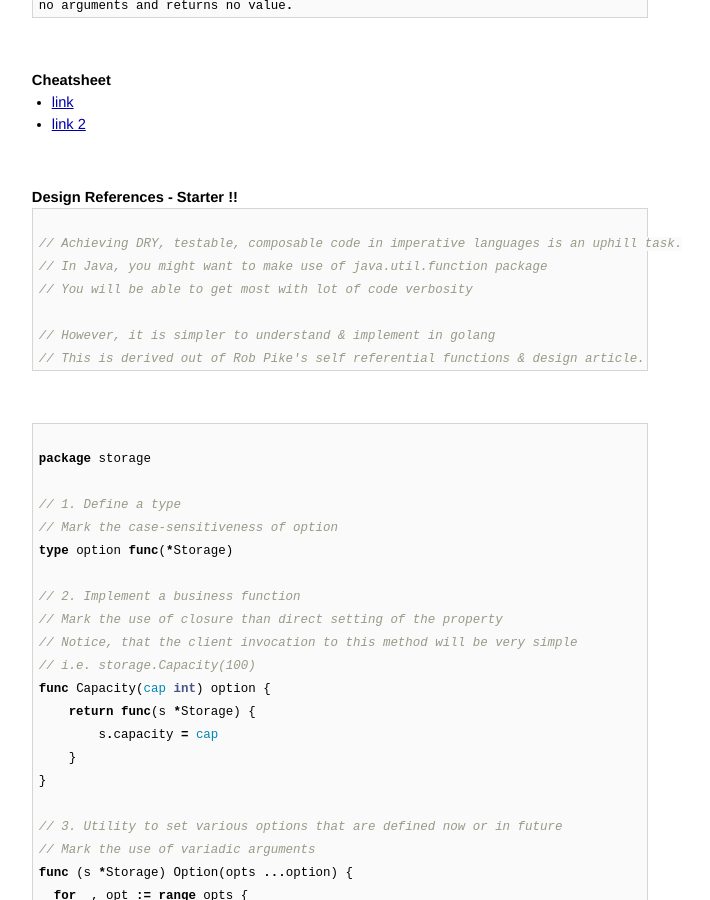
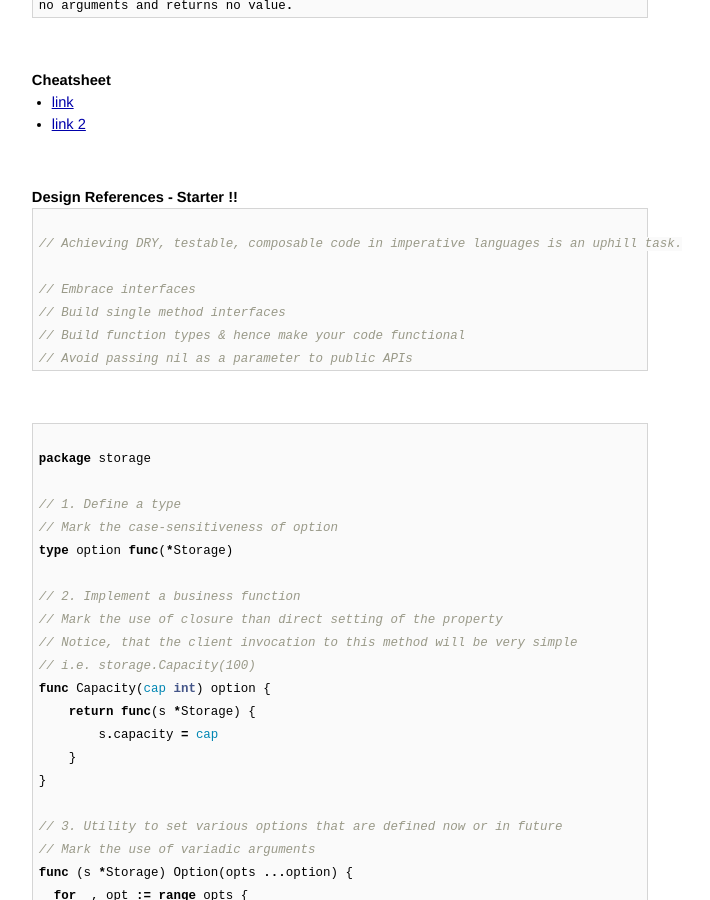
Before and after one commit to AmitKumarDas/amitkumardas.github.io, a Jekyll site: the page built from _posts/2016-07-14-my-golang-refresher.md, in a window 1280 px wide and 900 px high, scrolled down 304 px. Shown: the whole window, without its empty margins (300-1010 px from the left). Built offline with Jekyll 4.4.1, drawn with Linux system fonts in a browser that asks for light colours.

Commit message:
Update 2016-07-14-my-golang-refresher.md

````diff
--- a/_posts/2016-07-14-my-golang-refresher.md
+++ b/_posts/2016-07-14-my-golang-refresher.md
@@ -32,11 +32,11 @@ no arguments and returns no value.
 ```go
 
 // Achieving DRY, testable, composable code in imperative languages is an uphill task.
-// In Java, you might want to make use of java.util.function package
-// You will be able to get most with lot of code verbosity
 
-// However, it is simpler to understand & implement in golang
-// This is derived out of Rob Pike's self referential functions & design article.
+// Embrace interfaces
+// Build single method interfaces
+// Build function types & hence make your code functional
+// Avoid passing nil as a parameter to public APIs
 ```
 
 <br />
````
